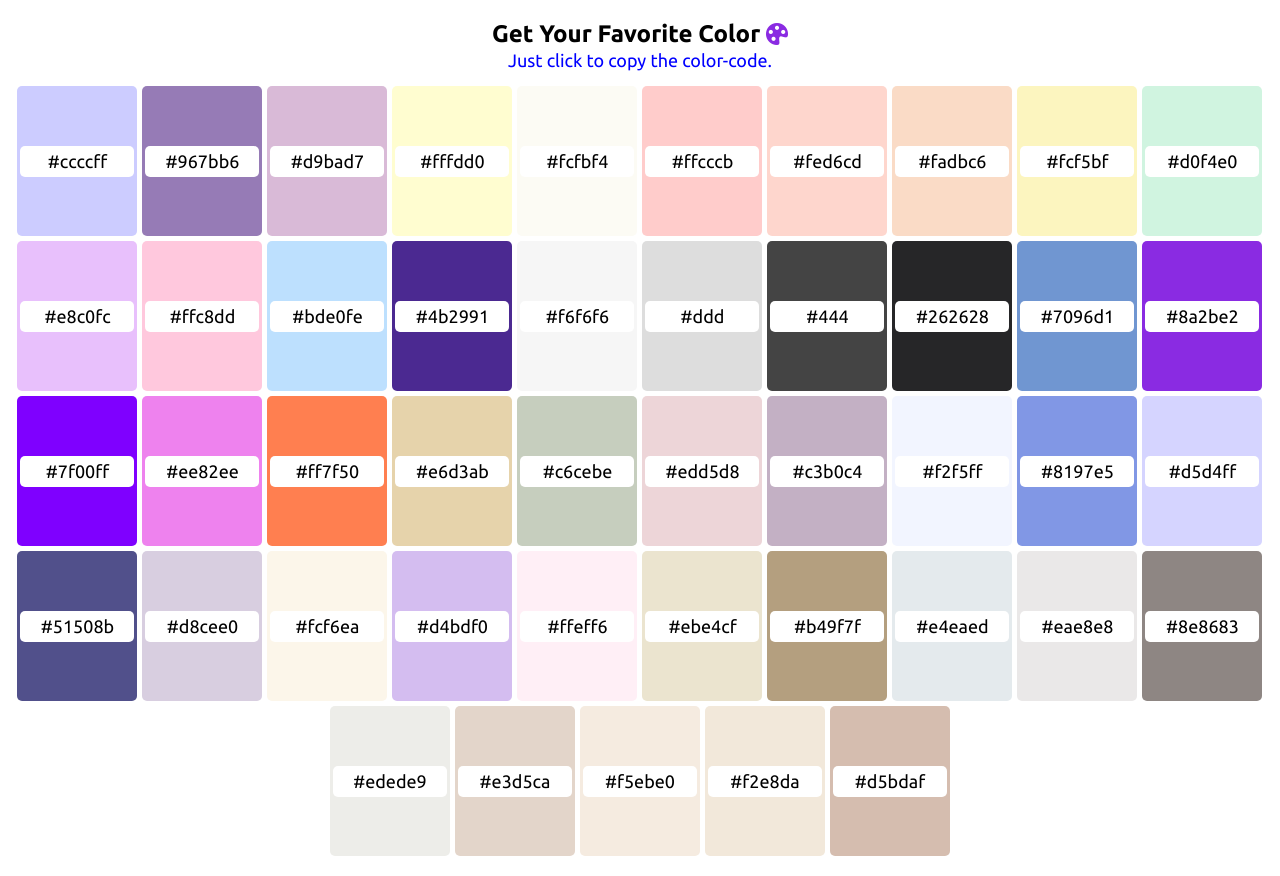
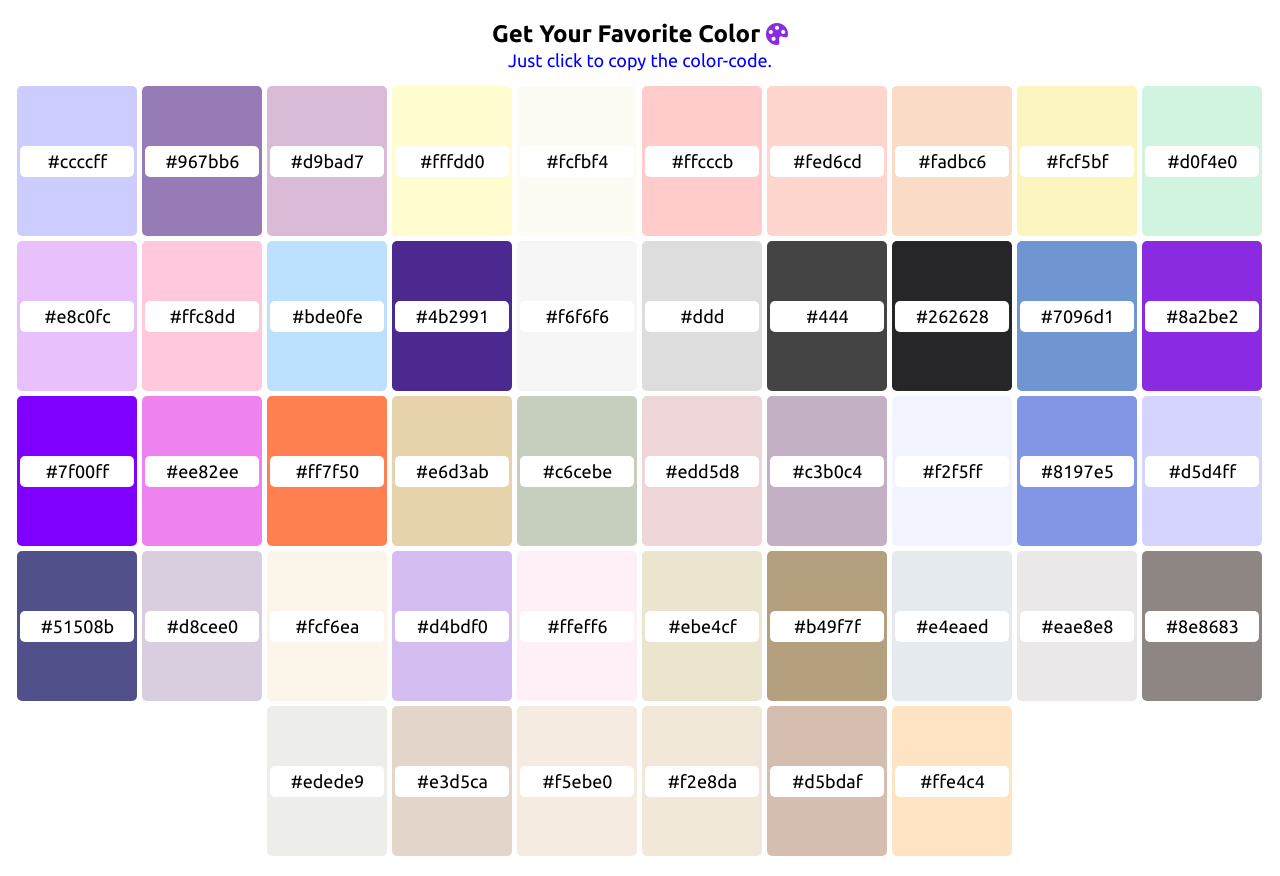
Before and after one commit to anumhosen/ColorPalette, a plain HTML site: page index.html in a window 1280 px wide. Drawn offline with nearby package versions, Linux system fonts and the light colour scheme.

Commit message:
color updated

```diff
--- a/index.html
+++ b/index.html
@@ -59,6 +59,7 @@
         <div class="childBox"><p>#f5ebe0</p></div>
         <div class="childBox"><p>#f2e8da</p></div>
         <div class="childBox"><p>#d5bdaf</p></div>
+        <div class="childBox"><p>#ffe4c4</p></div>
       </div>
     </div>
     <!-- JavaScript File -->
```
